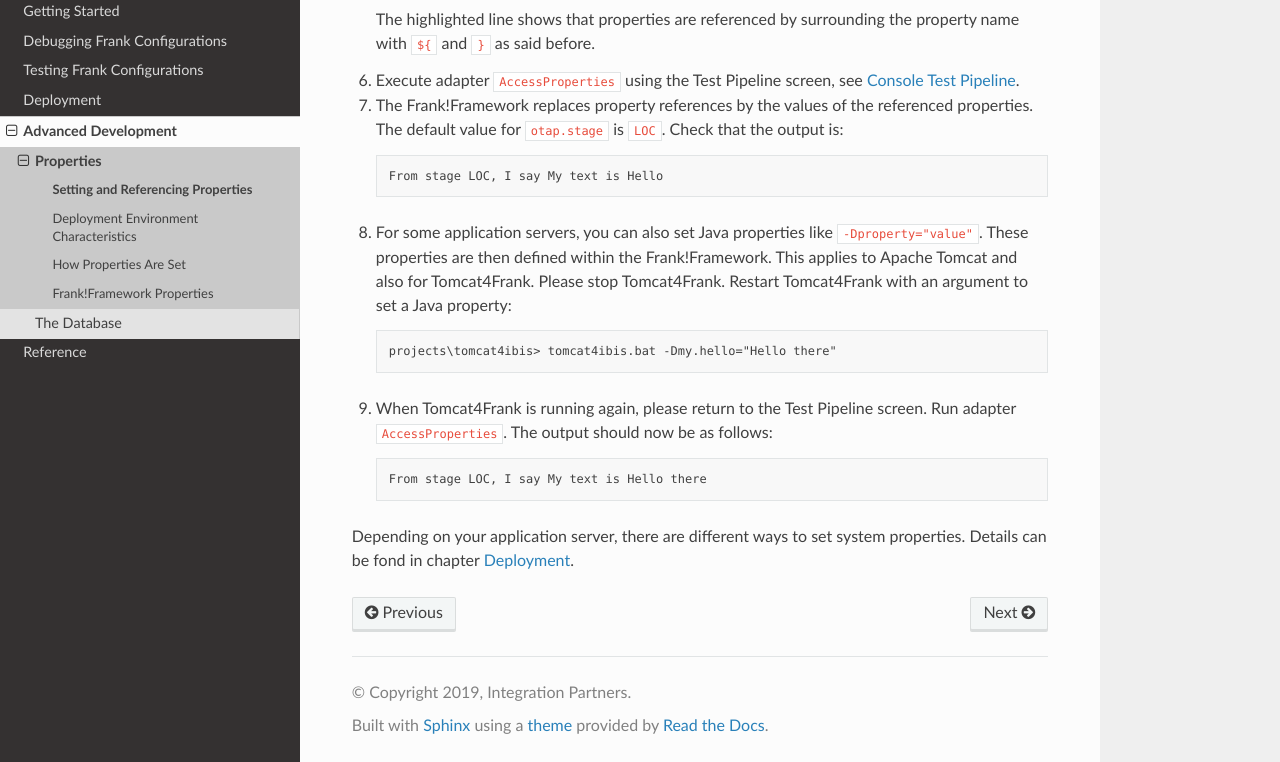
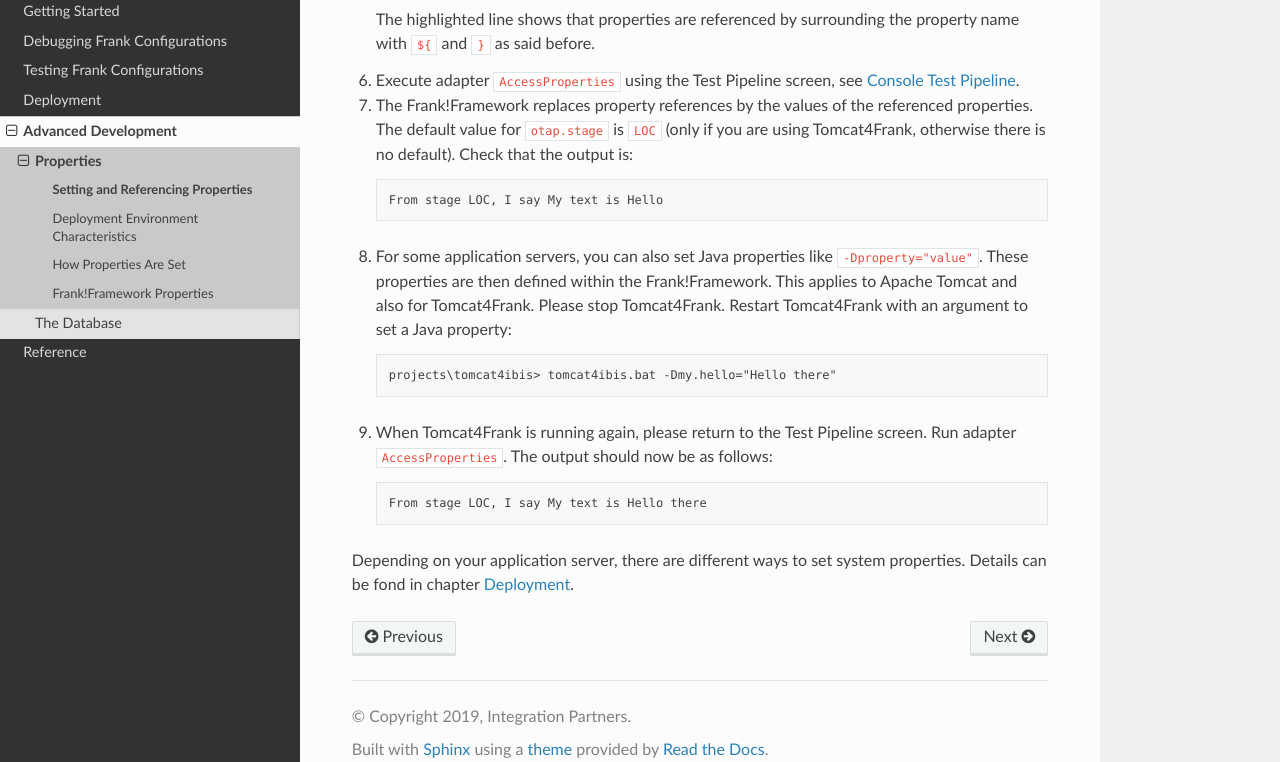
Before and after one commit to frankframework/frank-manual, a Sphinx documentation site: the page built from docs/source/advancedDevelopment/properties/referencing.rst, in a window 1280 px wide and 900 px high, scrolled down 1446 px, cut to the strip 138-900 px from the top of the window. Built offline with Sphinx 7.4.7 and the Read the Docs theme 2.0.0, drawn with Linux system fonts in a browser that asks for light colours.

Commit message:
Default value otap.stage only applies to Tomcat4Frank

```diff
--- a/docs/source/advancedDevelopment/properties/framework.rst
+++ b/docs/source/advancedDevelopment/properties/framework.rst
@@ -17,7 +17,7 @@ otap.side
   Use this to characterize your deployment environment as explained in subsection :ref:`propertiesDeploymentEnvironment`. Only works as system property. The default value is ``xxx``. This default is sufficient if the deployment server and the DTAP stage fully characterize your deployment. This property determines what property files are read by the Frank!Framework to set other properties.
 
 otap.stage
-  Defines the DTAP stage of this deployment. Only works as system property. Possible values are ``LOC``, ``DEV``, ``TST``, ``ACC`` and ``PRD``. The default value is ``LOC``. This property determines what property files are read by the Frank!Framework to set other properties. See subsection :ref:`propertiesDeploymentEnvironment` for more details.
+  Defines the DTAP stage of this deployment. Only works as system property. Possible values are ``LOC``, ``DEV``, ``TST``, ``ACC`` and ``PRD``. If you are using Tomcat4Frank then there is a default value, namely ``LOC``. This property determines what property files are read by the Frank!Framework to set other properties. See subsection :ref:`propertiesDeploymentEnvironment` for more details.
 
 configurations.names
   The value should be a comma-separated list of all configurations. For example, if your Frank contains the classpath configuration and a configuration ``MyConfig``, then the value of this property should be ``${instance.name},MyConfig``. Only works as system property or classpath property, unless you work with nested configurations. Nested configurations are beyond the scope of this manual at the moment. If you only have the classpath configuration, this property can be omitted.
--- a/docs/source/advancedDevelopment/properties/referencing.rst
+++ b/docs/source/advancedDevelopment/properties/referencing.rst
@@ -51,7 +51,7 @@ Both in property files and in XML Frank config files, you can reference properti
    The highlighted line shows that properties are referenced by surrounding the property name with ``${`` and ``}`` as said before.
 
 #. Execute adapter ``AccessProperties`` using the Test Pipeline screen, see :ref:`helloTestPipeline`.
-#. The Frank!Framework replaces property references by the values of the referenced properties. The default value for ``otap.stage`` is ``LOC``. Check that the output is: ::
+#. The Frank!Framework replaces property references by the values of the referenced properties. The default value for ``otap.stage`` is ``LOC`` (only if you are using Tomcat4Frank, otherwise there is no default). Check that the output is: ::
 
      From stage LOC, I say My text is Hello
 
```
